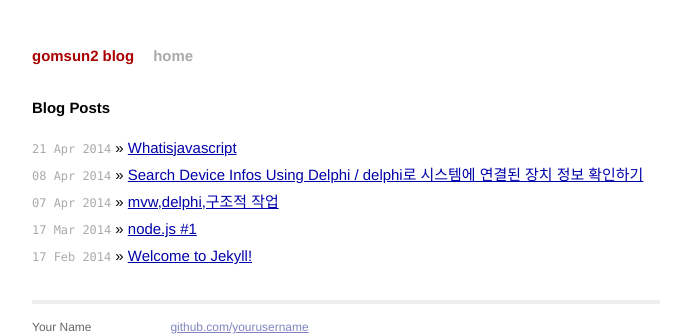
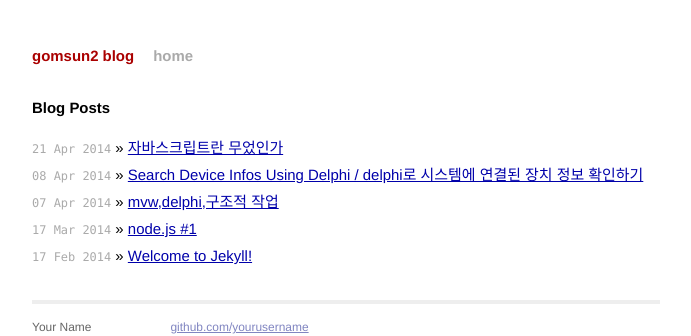
Before and after one commit to ParkKyeongSik/gomsun2.github.io, a Jekyll site: the page built from index.html, in a window 1280 px wide. Shown: the top 336 px of the page, without its empty margins (294-985 px from the left). Built offline with Jekyll 4.4.1, drawn with Linux system fonts in a browser that asks for light colours; Markdown is read by kramdown in place of the engine named in the settings.

Commit message:
Update 2014-04-21-WhatIsJavascript.md

```diff
--- a/_posts/2014-04-21-WhatIsJavascript.md
+++ b/_posts/2014-04-21-WhatIsJavascript.md
@@ -1,3 +1,10 @@
+---
+layout: post
+title:  "자바스크립트란 무었인가"
+date:   2014-04-21 18:11:00
+categories: javascript
+---
+
 # 자바스크립트란 무었인가 ?
 
 **by gomsun2**
```
